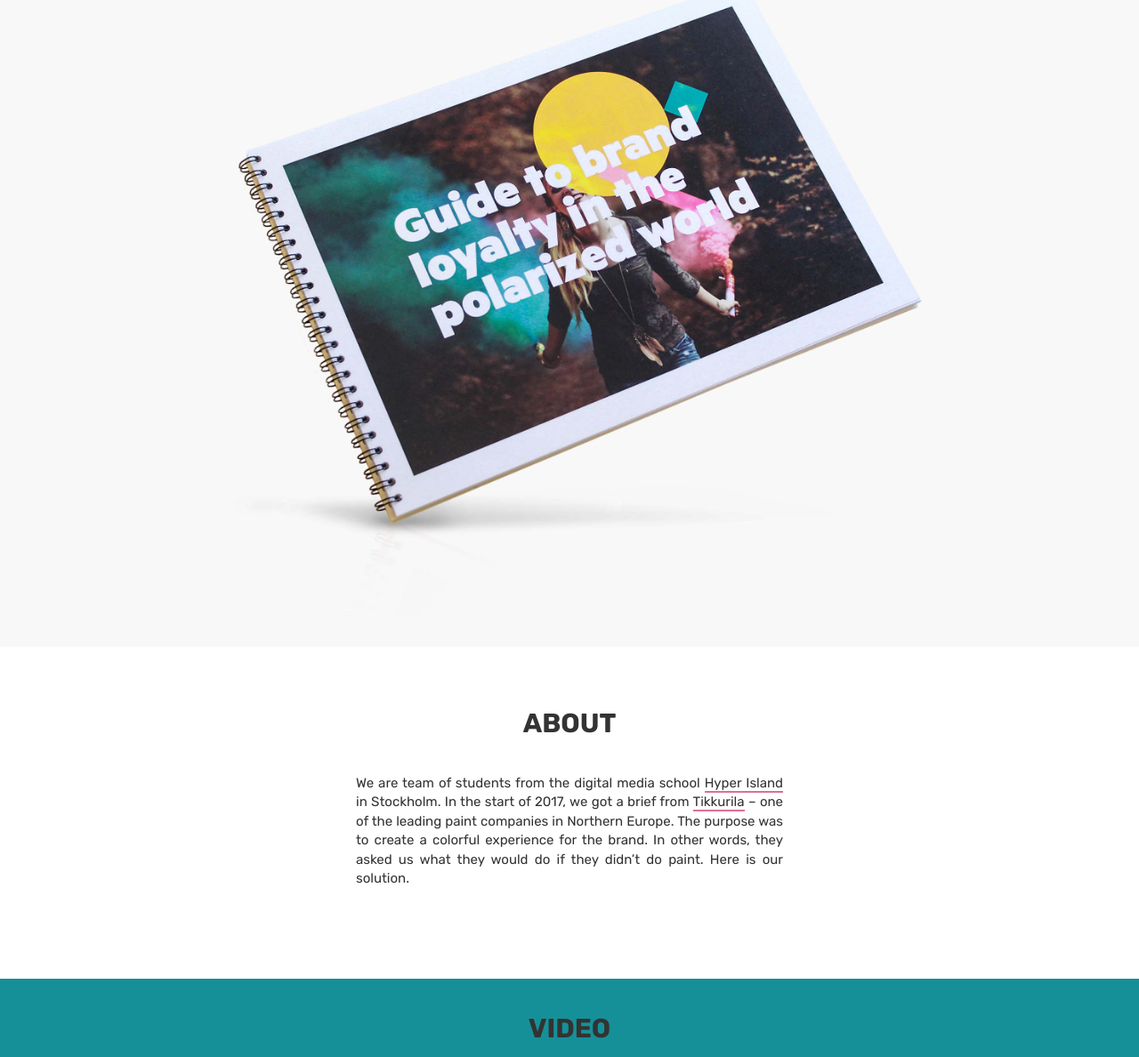
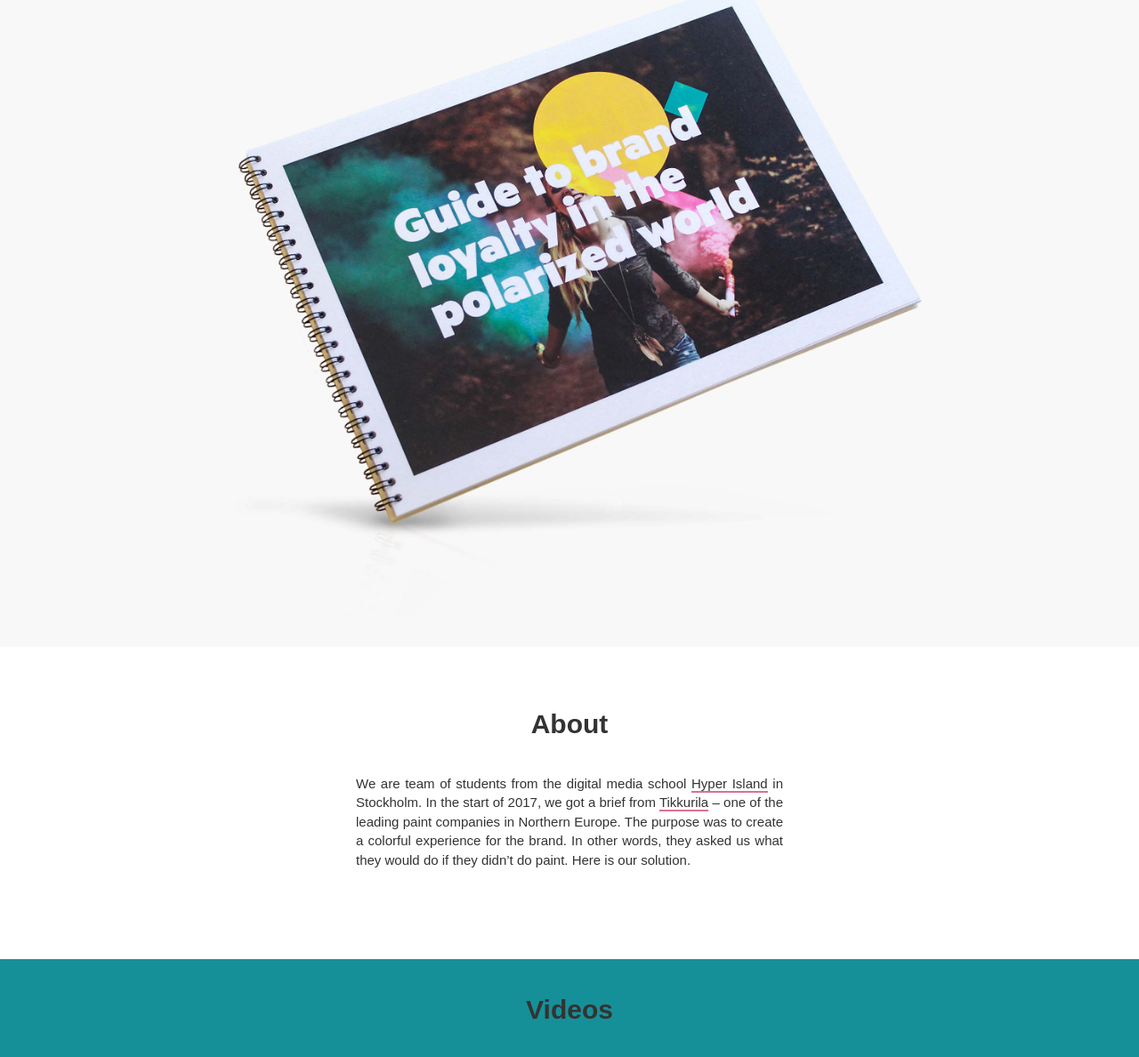
Before and after one commit to Henkedanne/Tikkurila, a plain HTML site: page index.html in a window 1280 px wide. Shown: the part 73-1261 px from the top of the page at 89% size. Drawn offline with nearby package versions, Linux system fonts and the light colour scheme; grey boxes are pictures that could not be loaded.

Commit message:
fonts and navbar

```diff
--- a/index.html
+++ b/index.html
@@ -6,32 +6,35 @@
 	<meta name="viewport" content="width=device-width, initial-scale=1">
 	<title>Tikkurila Showcase</title>
 	<script src="https://use.fontawesome.com/887035bd9c.js"></script>
-	<link href="https://fonts.googleapis.com/css?family=Rubik:400,700" rel="stylesheet">
+	<link href="https://fonts.googleapis.com/css?family=Open+Sans+Condensed:300|Raleway:400,700" rel="stylesheet">
 	<link href="css/bootstrap.min.css" rel="stylesheet">
 	<link href="css/main.css" rel="stylesheet">
 
 </head>
 <body>
-	<header>
-
+<div class="nav-wrapper">
 			<nav>
 				<h1 class="logo">Tikkurila Showcase</h1>
 				<ul>
 					<a href="#about"><li>About</li></a>
-				<a href="#video"><li>Videos</li></a>
+					<a href="#videos"><li>Videos</li></a>
 					<a href="#pictures"><li>Pictures</li></a>
 					<a href="#contact"><li>Contact</li></a>
 				</ul>
 			</nav>
+		</div>
+	<header>
+
 		<div class="chevron"><i class="fa fa-chevron-down fa-lg" aria-hidden="true"></i></div>
 	</header>
+
 	<section class="about" id="about">
-		<h2>ABOUT</h2>
+		<h2>About</h2>
 		<p>We are team of students from the digital media school <a href="https://hyperisland.com">Hyper Island</a> in Stockholm. In the start of 2017, we got a brief from <a href="https://tikurilla.com">Tikkurila</a> – one of the leading paint companies in Northern Europe. The purpose was to create a colorful experience for the brand. In other words, they asked us what they would do if they didn’t do paint. Here is our solution.</p>
 		<hr>
 	</section>
 	<section class="video" id="video">
-		<h2>VIDEO</h2>
+		<h2>Videos</h2>
 
 			<video width="640px" height="auto" controls>
 				<source src="/img/alcro_human.mp4">
@@ -50,7 +53,7 @@
 
 	</section>
 	<section class="profiles">
-		<h2>WHO WE ARE</h2>
+		<h2>This is who we are</h2>
 		<div class="profile-container">
 			<div class="profile">
 				<img class="profile-img" src="/img/eric.jpg" alt="Eric Bergh">
```
Lines whose indentation alone changed are shown as unchanged.
